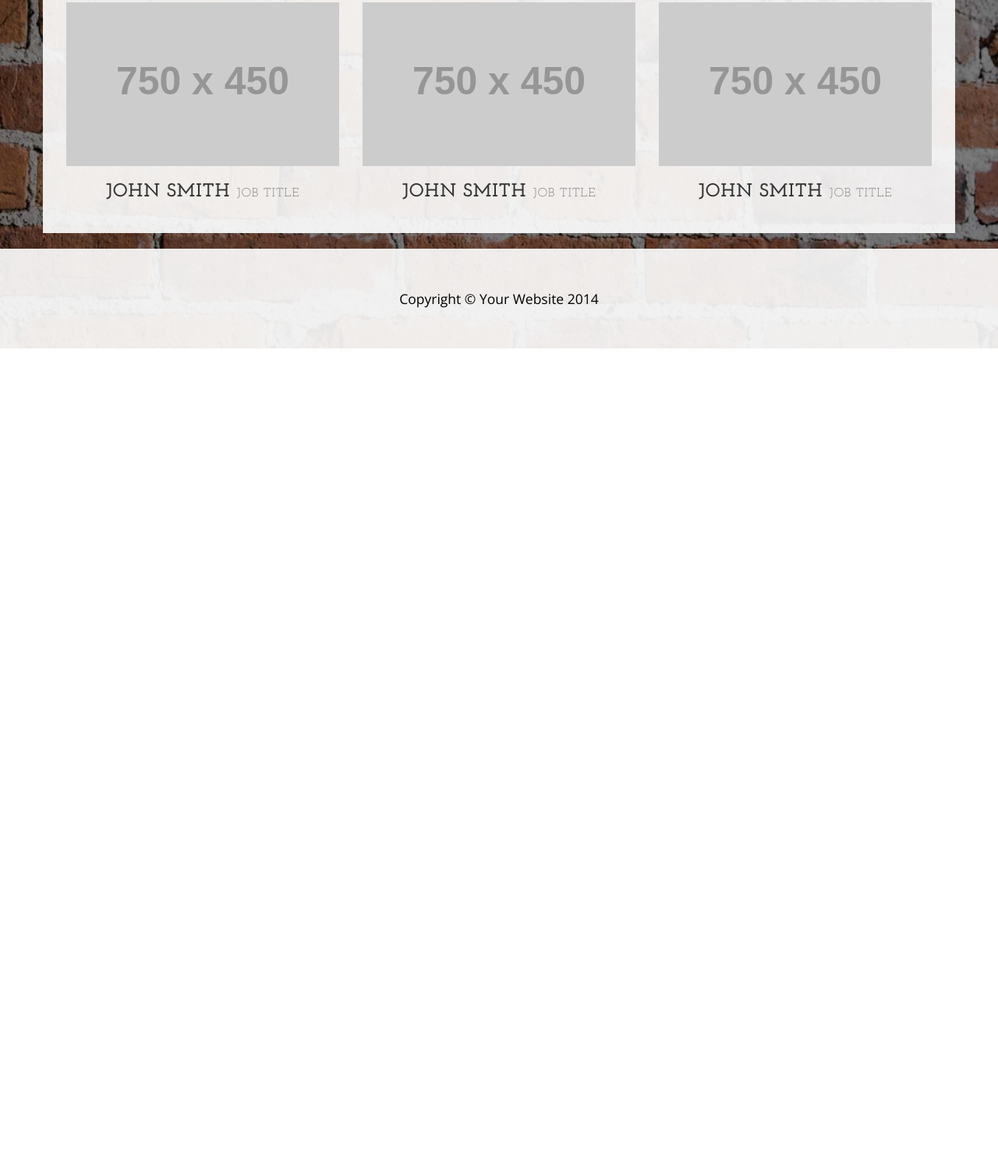
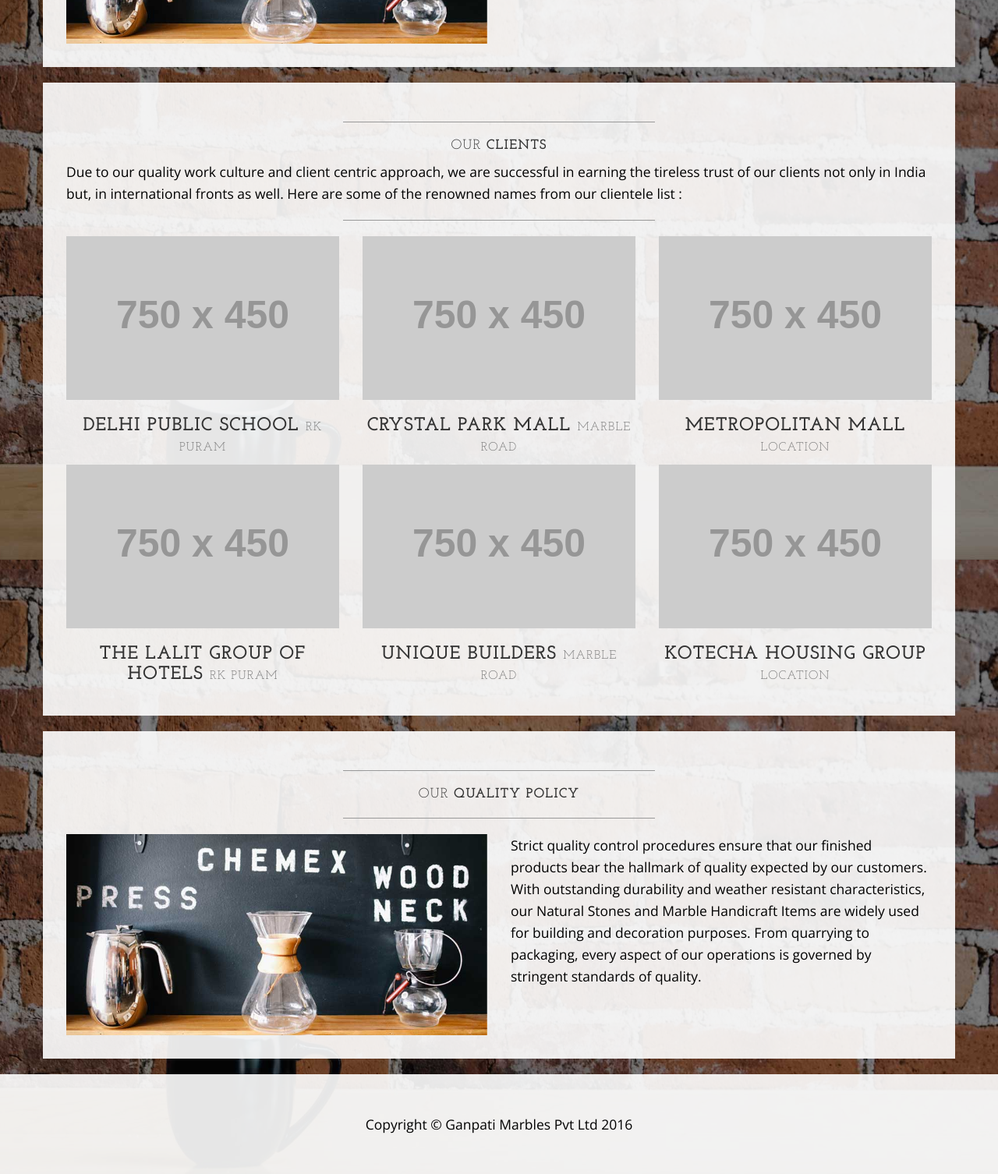
Before and after one commit to sauravtom/ganpatimarbles, a plain HTML site: page about.html in a window 1280 px wide. Shown: the part 882-2388 px from the top of the page at 78% size. Before the commit the page ends 1329 px from the top, so only its background shows below. Drawn offline with nearby package versions, Linux system fonts and the light colour scheme; placeholder pictures from the web are drawn by us.

Commit message:
content upd8

```diff
--- a/about.html
+++ b/about.html
@@ -9,7 +9,7 @@
     <meta name="description" content="">
     <meta name="author" content="">
 
-    <title>About - Business Casual - Start Bootstrap Theme</title>
+    <title>About - Ganpati Marbles</title>
 
     <!-- Bootstrap Core CSS -->
     <link href="css/bootstrap.min.css" rel="stylesheet">
@@ -32,8 +32,8 @@
 
 <body>
 
-    <div class="brand">Business Casual</div>
-    <div class="address-bar">3481 Melrose Place | Beverly Hills, CA 90210 | 123.456.7890</div>
+    <div class="brand">Ganpati Marbles</div>
+    <div class="address-bar">Ganpati Marbles, Makrana Road Kishangarh (Rajasthan) 305801 | 91-7838184147</div>
 
     <!-- Navigation -->
     <nav class="navbar navbar-default" role="navigation">
@@ -47,7 +47,7 @@
                     <span class="icon-bar"></span>
                 </button>
                 <!-- navbar-brand is hidden on larger screens, but visible when the menu is collapsed -->
-                <a class="navbar-brand" href="index.html">Business Casual</a>
+                <a class="navbar-brand" href="index.html">Ganpati Marbles</a>
             </div>
             <!-- Collect the nav links, forms, and other content for toggling -->
             <div class="collapse navbar-collapse" id="bs-example-navbar-collapse-1">
@@ -78,17 +78,27 @@
                 <div class="col-lg-12">
                     <hr>
                     <h2 class="intro-text text-center">About
-                        <strong>business casual</strong>
+                        <strong>Ganpati Marbles</strong>
                     </h2>
                     <hr>
                 </div>
                 <div class="col-md-6">
                     <img class="img-responsive img-border-left" src="img/slide-2.jpg" alt="">
+                    <img class="img-responsive img-border-left" src="img/slide-2.jpg" alt="">
                 </div>
                 <div class="col-md-6">
-                    <p>This is a great place to introduce your company or project and describe what you do.</p>
-                    <p>Lid est laborum dolo rumes fugats untras. Etharums ser quidem rerum facilis dolores nemis omnis fugats vitaes nemo minima rerums unsers sadips amets.</p>
-                    <p>Sed ut perspiciatis unde omnis iste natus error sit voluptatem accusantium doloremque laudantium, totam rem aperiam, eaque ipsa quae ab illo inventore veritatis et quasi architecto beatae vitae dicta sunt explicabo.</p>
+                    <p>Ganpati Marbles was born back in 1985 to decorate every space with majesty, finesse and supreme
+                    quality, staying true to the principles this company was founded on.
+                    Ganpati Marbles has consistently brought and will continue to bring the largest volumes of the finest
+                    Statuario Marble. With our amazing hospitality, affordable prices and quality products we make the
+                    customer ours forever.</p>
+                    <p>
+                    The Founder, Deepak Surana has built a legacy of unmatched quality since 1985, and is today
+                    recognized for Banswara and exquisite Statuario marble. Our assorted variety of Products includes
+                    Makrana Dungri Marble, Granite, Natural Stones, Katni Marble, Sandstone and so on. The team
+                    along with Mr Manoj Bothra strives hard to deliver consignments safely and within a stipulated
+                    period to our valued clients.</p>
+
                 </div>
                 <div class="clearfix"></div>
             </div>
@@ -99,31 +109,82 @@
                 <div class="col-lg-12">
                     <hr>
                     <h2 class="intro-text text-center">Our
-                        <strong>Team</strong>
+                        <strong>Clients</strong>
                     </h2>
+                    <p>Due to our quality work culture and client centric approach, we are successful in earning the
+                    tireless trust of our clients not only in India but, in international fronts as well. Here are some
+                    of the renowned names from our clientele list :</p>
                     <hr>
                 </div>
                 <div class="col-sm-4 text-center">
                     <img class="img-responsive" src="http://placehold.it/750x450" alt="">
-                    <h3>John Smith
-                        <small>Job Title</small>
+                    <h3>Delhi Public School
+                        <small>Rk Puram</small>
                     </h3>
                 </div>
                 <div class="col-sm-4 text-center">
                     <img class="img-responsive" src="http://placehold.it/750x450" alt="">
-                    <h3>John Smith
-                        <small>Job Title</small>
+                    <h3>Crystal Park Mall
+                        <small>marble Road</small>
                     </h3>
                 </div>
                 <div class="col-sm-4 text-center">
                     <img class="img-responsive" src="http://placehold.it/750x450" alt="">
-                    <h3>John Smith
-                        <small>Job Title</small>
+                    <h3>Metropolitan Mall
+                        <small>location</small>
                     </h3>
+                </div>
+
+                <div class="clearfix"></div>
+
+                <div class="col-sm-4 text-center">
+                    <img class="img-responsive" src="http://placehold.it/750x450" alt="">
+                    <h3>The Lalit Group of Hotels
+                        <small>Rk Puram</small>
+                    </h3>
+                </div>
+                <div class="col-sm-4 text-center">
+                    <img class="img-responsive" src="http://placehold.it/750x450" alt="">
+                    <h3>Unique Builders
+                        <small>marble Road</small>
+                    </h3>
+                </div>
+                <div class="col-sm-4 text-center">
+                    <img class="img-responsive" src="http://placehold.it/750x450" alt="">
+                    <h3>Kotecha Housing Group
+                        <small>location</small>
+                    </h3>
+                </div>
+
+                <div class="clearfix"></div>
+            </div>
+        </div>
+
+
+        <div class="row">
+            <div class="box">
+                <div class="col-lg-12">
+                    <hr>
+                    <h2 class="intro-text text-center">Our
+                        <strong>Quality Policy</strong>
+                    </h2>
+                    <hr>
+                </div>
+                <div class="col-md-6">
+                    <img class="img-responsive img-border-left" src="img/slide-2.jpg" alt="">
+                </div>
+                <div class="col-md-6">
+                    <p>Strict quality control procedures ensure that our finished products bear the hallmark of quality
+                    expected by our customers. With outstanding durability and weather resistant characteristics, our
+                    Natural Stones and Marble Handicraft Items are widely used for building and decoration purposes.
+                    From quarrying to packaging, every aspect of our operations is governed by stringent standards of
+                    quality.</p>
+
                 </div>
                 <div class="clearfix"></div>
             </div>
         </div>
+
 
     </div>
     <!-- /.container -->
@@ -132,7 +193,7 @@
         <div class="container">
             <div class="row">
                 <div class="col-lg-12 text-center">
-                    <p>Copyright &copy; Your Website 2014</p>
+                    <p>Copyright &copy; Ganpati Marbles Pvt Ltd 2016</p>
                 </div>
             </div>
         </div>
```
Also changed, not shown: contact.html (+10 -10 lines), index.html (+8 -8 lines).
